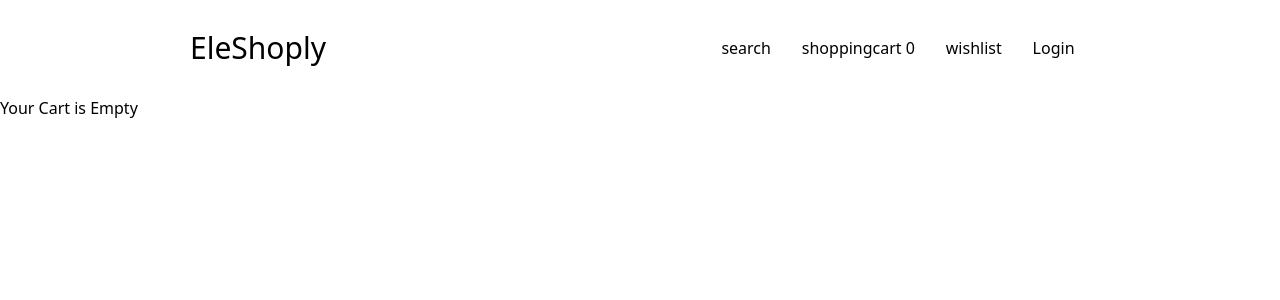
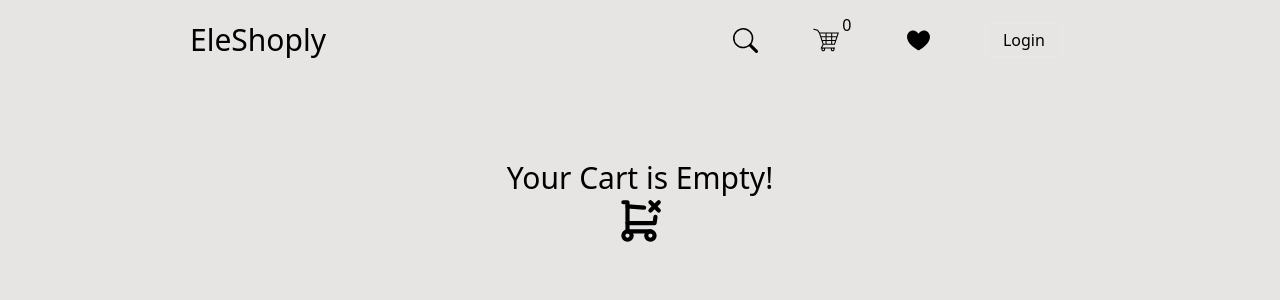
Before and after one commit to KabinaThapa/e-commerce, a React (Vite) app: page /cartpage in a window 1280 px wide. Shown: the top 300 px of the page. Built offline with nearby package versions, Linux system fonts and the light colour scheme.

Commit message:
Update navbar UI design

```diff
--- a/package.json
+++ b/package.json
@@ -13,6 +13,7 @@
     "@reduxjs/toolkit": "^1.9.5",
     "react": "^18.2.0",
     "react-dom": "^18.2.0",
+    "react-icons": "^4.10.1",
     "react-redux": "^8.1.1",
     "react-router-dom": "^6.14.2",
     "react-toastify": "^9.1.3",
--- a/src/components/navbar.tsx
+++ b/src/components/navbar.tsx
@@ -2,6 +2,11 @@ import React from 'react'
 import { Link } from 'react-router-dom'
 import { useSelector } from 'react-redux'
 import { RootState } from '../app/store'
+import {BsBalloonHeart, BsHeartFill, BsSearch} from 'react-icons/bs'
+import{GiShoppingCart} from 'react-icons/gi'
+import { GoHeartFill } from 'react-icons/go'
+
+
 
 const navbar = () => {
   const cartQuantity=useSelector((state:RootState)=>state.cart.cartQuantity)
@@ -9,18 +14,18 @@ const navbar = () => {
 
   return (
     <>
-    <div className='flex items-center  justify-around h-24'>
+    <div className='flex items-center  justify-around h-32 pb-12'>
     <div>
         <ul>
             <li className='text-3xl'>EleShoply</li>
         </ul>
     </div>
     <div>
-        <ul className='flex justify-around w-96'>
-            <li>search</li>
-            <Link to='/cartpage'>shoppingcart {cartQuantity}</Link>
-            <Link to='/wishlistpage'>wishlist</Link>
-            <li>Login</li>
+        <ul className='flex justify-around w-96 items-center '>
+            <li className='hover:scale-105'><BsSearch size={25}/></li>
+            <Link to='/cartpage' className='flex hover:scale-105'><GiShoppingCart size={30}/><div className='relative bottom-3'>{cartQuantity}</div></Link>
+            <Link to='/wishlistpage' className='flex hover:scale-105'><GoHeartFill size={25}/></Link>
+            <button className='flex hover:bg-stone-400 hover:border-none border-2 pl-4 pr-4 p-1 rounded-md'>Login</button>
         </ul>
     </div>
     </div>
--- a/src/features/cartListSlice.tsx
+++ b/src/features/cartListSlice.tsx
@@ -6,6 +6,7 @@ export interface Item{
     title:string,
     price:number,
     quantity:number,
+    image:string,
 }
 
 export interface State{
--- a/src/main.tsx
+++ b/src/main.tsx
@@ -8,6 +8,7 @@ import { Provider } from 'react-redux'
 import { store } from './app/store.tsx';
 import { ToastContainer } from 'react-toastify'
 import 'react-toastify/dist/ReactToastify.css';
+import Navbar from './components/navbar';
 
 
 
@@ -22,6 +23,7 @@ ReactDOM.createRoot(document.getElementById('root')!).render(
     <RouterProvider router={router}/>
 
 
+
     </Provider>
 
   </React.StrictMode>,
--- a/src/pages/cartpage.tsx
+++ b/src/pages/cartpage.tsx
@@ -1,53 +1,83 @@
-import React from 'react'
-import { useDispatch, useSelector} from 'react-redux'
-
+import React from 'react';
+import { useDispatch, useSelector } from 'react-redux';
 import Navbar from './../components/navbar';
-import {RootState} from '../app/store'
+import { RootState } from '../app/store';
 import { decrement, increment, removeFromCart } from '../features/cartListSlice';
+import { TbShoppingCartX } from 'react-icons/tb';
 
 const cartpage = () => {
-  const items=useSelector((state:RootState)=>state.cart.items)
-  const cartQuantity=useSelector((state:RootState)=>state.cart.cartQuantity)
-  const cartAmount=useSelector((state:RootState)=>state.cart.cartAmount)
-  const dispatch=useDispatch()
-  console.log(items)
-  const handleDelete=(id:number)=>{
-    dispatch(removeFromCart(id))
-  }
-  const handleIncrement=(id:number)=>{
-    dispatch(increment(id))
+  const items = useSelector((state: RootState) => state.cart.items);
+  const cartQuantity = useSelector((state: RootState) => state.cart.cartQuantity);
+  const cartAmount = useSelector((state: RootState) => state.cart.cartAmount);
+  const dispatch = useDispatch();
 
-  }
-  const handleDecrement=(id:number)=>{
-    dispatch(decrement(id))
-  }
+  const handleDelete = (id: number) => {
+    dispatch(removeFromCart(id));
+  };
+
+  const handleIncrement = (id: number) => {
+    dispatch(increment(id));
+  };
+
+  const handleDecrement = (id: number) => {
+    dispatch(decrement(id));
+  };
+
   return (
     <>
-    <Navbar/>
-    <div className=''>
-      {items.length===0 ? (<p>Your Cart is Empty</p>):(
-      <div>
-      {items.map((item)=>(
+      <div className='w-full h-screen bg-stone-200'>
+        <Navbar />
+        <div className='text-center'>
+          {items.length === 0 ? (
+            <p className='flex flex-col justify-center items-center text-3xl mt-8'>
+              Your Cart is Empty! <TbShoppingCartX size={50} />
+            </p>
+          ) : (
+            <div className='text-center'>
+              <h1 className='text-4xl mb-4'>Your Shopping Cart</h1>
+              <p className='2xl'>Total Items: {cartQuantity}</p>
+              <table className='w-[90%] mx-auto text-center bg-white mt-6'>
+                <thead >
+                  <tr>
+                    <th className='px-4 py-2'>Image</th>
+                    <th className='px-4 py-2'>Item</th>
+                    <th className='px-4 py-2'>Quantity</th>
+                    <th className='px-4 py-2'>Price</th>
+                    <th className='px-4 py-2'>Total</th>
+                    <th className='px-4 py-2'>Actions</th>
+                  </tr>
+                </thead>
+                <tbody>
+                  {items.map((item) => (
+                    <tr key={item.id}>
+                      <td className=' px-4 py-2'>
+                        <img src={item.image} width='250px' height='200px' alt={item.title} />
+                      </td>
+                      <td className=' px-4 py-2'>{item.title}</td>
+                      <td className=' px-4 py-2'>
+                        <div className='border-2 flex bg-stone-100 w-44 justify-around text-xl rounded-sm p-2'>
+                          <button onClick={() => handleIncrement(item.id)}>+</button>
+                          <p>{item.quantity}</p>
+                          <button onClick={() => handleDecrement(item.id)}>-</button>
+                        </div>
+                      </td>
+                      <td className=' px-4 py-2'>{item.price}</td>
+                      <td className=' px-4 py-2'>{item.price * item.quantity}</td>
+                      <td className=' px-4 py-2'>
+                        <button onClick={() => handleDelete(item.id)}>Delete</button>
+                      </td>
+                    </tr>
+                  ))}
+                </tbody>
+              </table>
 
-        <div key={item.id} className='flex border-2 justify-around'>
-          <p>{item.title}</p>
-          <button onClick={()=>{handleIncrement(item.id)}}>+</button>
-          <p>{item.quantity}</p>
-          <button onClick={()=>{handleDecrement(item.id)}}>-</button>
-          <p>{item.price}</p>
-          <button onClick={()=>{handleDelete(item.id)}}>delete</button>
+              <p className='w-full'>Total Amount: {cartAmount}</p>
+            </div>
+          )}
+        </div>
+      </div>
+    </>
+  );
+};
 
-        </div>
-      ))}
-       <p>Total Quantity: {cartQuantity}</p>
-       <p>Total Amount: {cartAmount}</p>
-      </div>
-      )}
-
-
-    </div>
-    </>
-  )
-}
-
-export default cartpage
+export default cartpage;
--- a/src/pages/homepage.tsx
+++ b/src/pages/homepage.tsx
@@ -19,7 +19,7 @@ const homepage = () => {
         <div className='p-6 w-96 grid grid-rows-3 place-items-center text-lg'>
           <h1 className='text-8xl'>Winter 21'</h1>
           <p>Winter layer season is here. Check out our trendy new winter collection to stay warm in style.</p>
-          <button className='border-2 w-full p-2'>Shop Now</button>
+          <button className=' text-xl border-2 w-full p-2 hover:bg-stone-400 hover:border-none hover:text-white'>Shop Now</button>
         </div>
 
         <img className='relative right-[-8%] ml-auto' src={img} width='450px'/>
--- a/src/pages/productlistingpage.tsx
+++ b/src/pages/productlistingpage.tsx
@@ -5,6 +5,7 @@ import { useDispatch } from 'react-redux'
 import {  Item, addToCart } from '../features/cartListSlice'
 import Navbar from './../components/navbar';
 import { Items, addToWishList } from '../features/wishListSlice'
+import {GoHeart} from 'react-icons/go'
 
 
 const productlistingpage = () => {
@@ -33,7 +34,7 @@ const productlistingpage = () => {
 
         <div className='border-2 bg-white'>
         <ul key={item.id}>
-          <button onClick={()=>handleSave(item)}>save</button>
+          <button onClick={()=>handleSave(item)}><GoHeart/></button>
         <Link to={`/products/${item.id}`}>
        <li>{item.title}</li>
 
```
Also changed, not shown: 1 other file (tests, documents, lock files or other folders).
